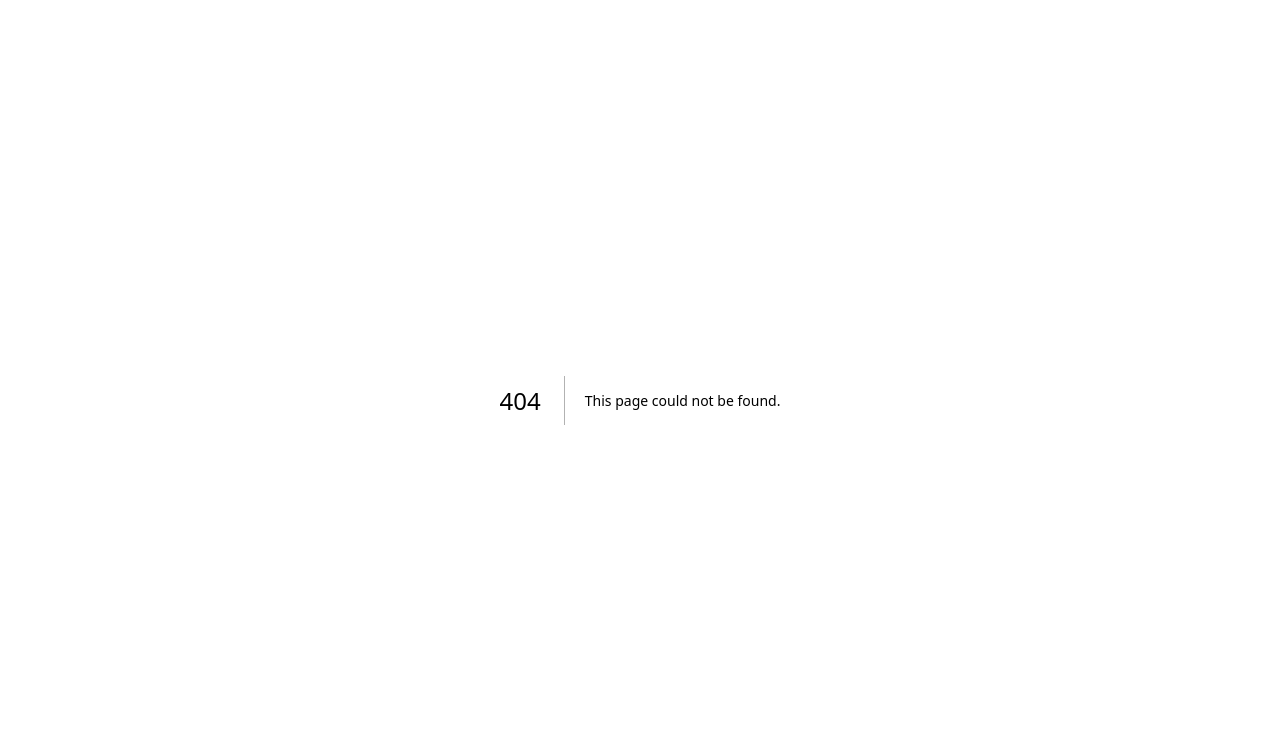
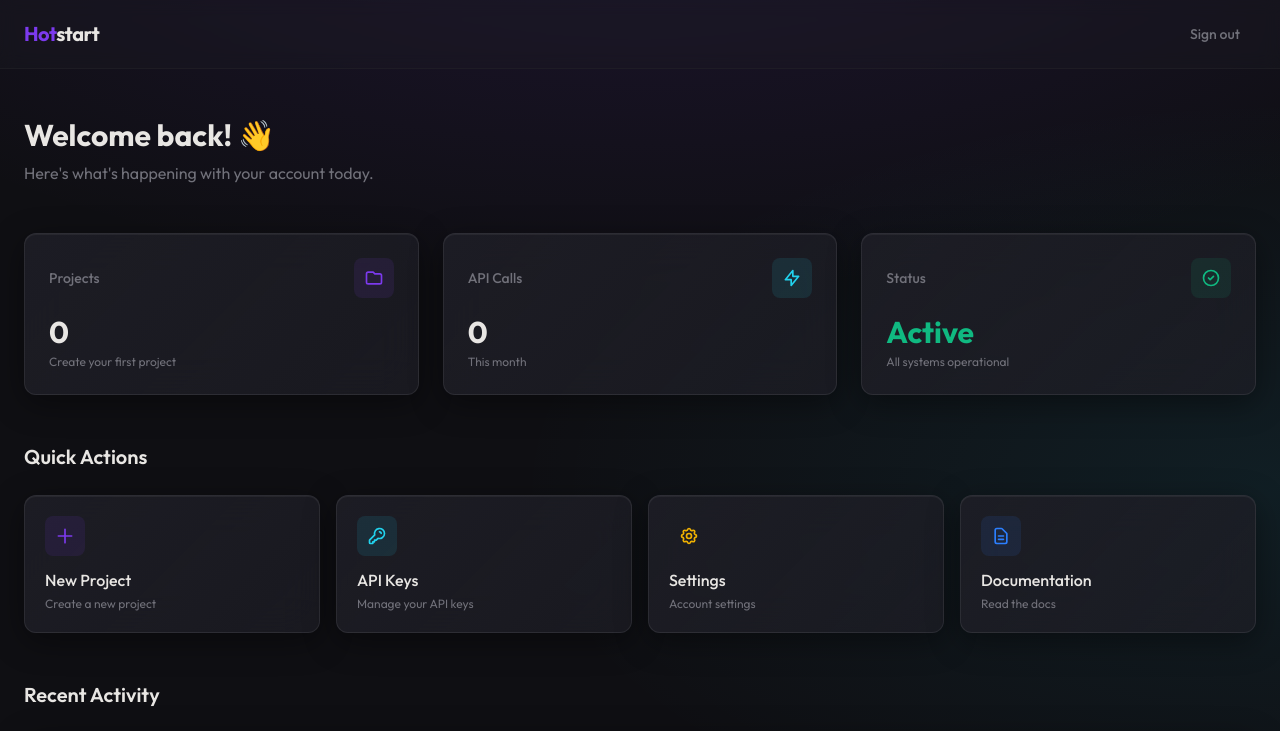
Before and after one commit to hotstart-dev/hs-web, a Next.js app: page /dashboard in a window 1280 px wide. Before the commit this address had no page. Shown: the top 731 px of the page. Built offline with nearby package versions, Linux system fonts and the light colour scheme.

Commit message:
feat: add dashboard page with login redirect

```diff
--- /dev/null
+++ b/src/app/dashboard/page.tsx
@@ -0,0 +1,171 @@
+'use client';
+
+import { useEffect, useState } from 'react';
+import Link from 'next/link';
+
+interface User {
+	id: number;
+	email: string;
+}
+
+export default function DashboardPage() {
+	const [user, setUser] = useState<User | null>(null);
+
+	useEffect(() => {
+		// Get user data from localStorage (set during login)
+		const userData = localStorage.getItem('user');
+		if (userData) {
+			setUser(JSON.parse(userData));
+		}
+	}, []);
+
+	const handleLogout = () => {
+		localStorage.removeItem('user');
+		window.location.href = '/login';
+	};
+
+	return (
+		<div className="gradient-bg min-h-screen">
+			{/* Header */}
+			<header className="border-b border-border/50 bg-secondary/30 backdrop-blur-sm">
+				<div className="max-w-7xl mx-auto px-6 py-4 flex items-center justify-between">
+					<Link href="/" className="text-xl font-bold tracking-tight">
+						<span className="text-primary">Hot</span>
+						<span className="text-foreground">start</span>
+					</Link>
+					<div className="flex items-center gap-4">
+						{user && (
+							<span className="text-sm text-muted">
+								{user.email}
+							</span>
+						)}
+						<button
+							onClick={handleLogout}
+							className="text-sm font-medium text-muted hover:text-foreground transition-colors px-4 py-2 rounded-lg hover:bg-white/5"
+						>
+							Sign out
+						</button>
+					</div>
+				</div>
+			</header>
+
+			{/* Main Content */}
+			<main className="max-w-7xl mx-auto px-6 py-12">
+				{/* Welcome Section */}
+				<div className="mb-12">
+					<h1 className="text-3xl font-bold mb-2">
+						Welcome back{user ? `, ${user.email.split('@')[0]}` : ''}! 👋
+					</h1>
+					<p className="text-muted">
+						Here's what's happening with your account today.
+					</p>
+				</div>
+
+				{/* Stats Grid */}
+				<div className="grid grid-cols-1 md:grid-cols-3 gap-6 mb-12">
+					<div className="glass-card rounded-xl p-6">
+						<div className="flex items-center justify-between mb-4">
+							<span className="text-sm font-medium text-muted">Projects</span>
+							<div className="w-10 h-10 rounded-lg bg-primary/10 flex items-center justify-center">
+								<svg className="w-5 h-5 text-primary" fill="none" viewBox="0 0 24 24" stroke="currentColor">
+									<path strokeLinecap="round" strokeLinejoin="round" strokeWidth={2} d="M3 7v10a2 2 0 002 2h14a2 2 0 002-2V9a2 2 0 00-2-2h-6l-2-2H5a2 2 0 00-2 2z" />
+								</svg>
+							</div>
+						</div>
+						<p className="text-3xl font-bold">0</p>
+						<p className="text-xs text-muted mt-1">Create your first project</p>
+					</div>
+
+					<div className="glass-card rounded-xl p-6">
+						<div className="flex items-center justify-between mb-4">
+							<span className="text-sm font-medium text-muted">API Calls</span>
+							<div className="w-10 h-10 rounded-lg bg-accent/10 flex items-center justify-center">
+								<svg className="w-5 h-5 text-accent" fill="none" viewBox="0 0 24 24" stroke="currentColor">
+									<path strokeLinecap="round" strokeLinejoin="round" strokeWidth={2} d="M13 10V3L4 14h7v7l9-11h-7z" />
+								</svg>
+							</div>
+						</div>
+						<p className="text-3xl font-bold">0</p>
+						<p className="text-xs text-muted mt-1">This month</p>
+					</div>
+
+					<div className="glass-card rounded-xl p-6">
+						<div className="flex items-center justify-between mb-4">
+							<span className="text-sm font-medium text-muted">Status</span>
+							<div className="w-10 h-10 rounded-lg bg-success/10 flex items-center justify-center">
+								<svg className="w-5 h-5 text-success" fill="none" viewBox="0 0 24 24" stroke="currentColor">
+									<path strokeLinecap="round" strokeLinejoin="round" strokeWidth={2} d="M9 12l2 2 4-4m6 2a9 9 0 11-18 0 9 9 0 0118 0z" />
+								</svg>
+							</div>
+						</div>
+						<p className="text-3xl font-bold text-success">Active</p>
+						<p className="text-xs text-muted mt-1">All systems operational</p>
+					</div>
+				</div>
+
+				{/* Quick Actions */}
+				<div className="mb-12">
+					<h2 className="text-xl font-semibold mb-6">Quick Actions</h2>
+					<div className="grid grid-cols-1 sm:grid-cols-2 lg:grid-cols-4 gap-4">
+						<button className="glass-card rounded-xl p-5 text-left hover:border-primary/30 transition-colors group">
+							<div className="w-10 h-10 rounded-lg bg-primary/10 flex items-center justify-center mb-3 group-hover:bg-primary/20 transition-colors">
+								<svg className="w-5 h-5 text-primary" fill="none" viewBox="0 0 24 24" stroke="currentColor">
+									<path strokeLinecap="round" strokeLinejoin="round" strokeWidth={2} d="M12 4v16m8-8H4" />
+								</svg>
+							</div>
+							<h3 className="font-medium mb-1">New Project</h3>
+							<p className="text-xs text-muted">Create a new project</p>
+						</button>
+
+						<button className="glass-card rounded-xl p-5 text-left hover:border-primary/30 transition-colors group">
+							<div className="w-10 h-10 rounded-lg bg-accent/10 flex items-center justify-center mb-3 group-hover:bg-accent/20 transition-colors">
+								<svg className="w-5 h-5 text-accent" fill="none" viewBox="0 0 24 24" stroke="currentColor">
+									<path strokeLinecap="round" strokeLinejoin="round" strokeWidth={2} d="M15 7a2 2 0 012 2m4 0a6 6 0 01-7.743 5.743L11 17H9v2H7v2H4a1 1 0 01-1-1v-2.586a1 1 0 01.293-.707l5.964-5.964A6 6 0 1121 9z" />
+								</svg>
+							</div>
+							<h3 className="font-medium mb-1">API Keys</h3>
+							<p className="text-xs text-muted">Manage your API keys</p>
+						</button>
+
+						<button className="glass-card rounded-xl p-5 text-left hover:border-primary/30 transition-colors group">
+							<div className="w-10 h-10 rounded-lg bg-warning/10 flex items-center justify-center mb-3 group-hover:bg-warning/20 transition-colors">
+								<svg className="w-5 h-5 text-yellow-500" fill="none" viewBox="0 0 24 24" stroke="currentColor">
+									<path strokeLinecap="round" strokeLinejoin="round" strokeWidth={2} d="M10.325 4.317c.426-1.756 2.924-1.756 3.35 0a1.724 1.724 0 002.573 1.066c1.543-.94 3.31.826 2.37 2.37a1.724 1.724 0 001.065 2.572c1.756.426 1.756 2.924 0 3.35a1.724 1.724 0 00-1.066 2.573c.94 1.543-.826 3.31-2.37 2.37a1.724 1.724 0 00-2.572 1.065c-.426 1.756-2.924 1.756-3.35 0a1.724 1.724 0 00-2.573-1.066c-1.543.94-3.31-.826-2.37-2.37a1.724 1.724 0 00-1.065-2.572c-1.756-.426-1.756-2.924 0-3.35a1.724 1.724 0 001.066-2.573c-.94-1.543.826-3.31 2.37-2.37.996.608 2.296.07 2.572-1.065z" />
+									<path strokeLinecap="round" strokeLinejoin="round" strokeWidth={2} d="M15 12a3 3 0 11-6 0 3 3 0 016 0z" />
+								</svg>
+							</div>
+							<h3 className="font-medium mb-1">Settings</h3>
+							<p className="text-xs text-muted">Account settings</p>
+						</button>
+
+						<button className="glass-card rounded-xl p-5 text-left hover:border-primary/30 transition-colors group">
+							<div className="w-10 h-10 rounded-lg bg-blue-500/10 flex items-center justify-center mb-3 group-hover:bg-blue-500/20 transition-colors">
+								<svg className="w-5 h-5 text-blue-500" fill="none" viewBox="0 0 24 24" stroke="currentColor">
+									<path strokeLinecap="round" strokeLinejoin="round" strokeWidth={2} d="M9 12h6m-6 4h6m2 5H7a2 2 0 01-2-2V5a2 2 0 012-2h5.586a1 1 0 01.707.293l5.414 5.414a1 1 0 01.293.707V19a2 2 0 01-2 2z" />
+								</svg>
+							</div>
+							<h3 className="font-medium mb-1">Documentation</h3>
+							<p className="text-xs text-muted">Read the docs</p>
+						</button>
+					</div>
+				</div>
+
+				{/* Recent Activity */}
+				<div>
+					<h2 className="text-xl font-semibold mb-6">Recent Activity</h2>
+					<div className="glass-card rounded-xl p-8 text-center">
+						<div className="w-16 h-16 rounded-full bg-secondary flex items-center justify-center mx-auto mb-4">
+							<svg className="w-8 h-8 text-muted" fill="none" viewBox="0 0 24 24" stroke="currentColor">
+								<path strokeLinecap="round" strokeLinejoin="round" strokeWidth={1.5} d="M12 8v4l3 3m6-3a9 9 0 11-18 0 9 9 0 0118 0z" />
+							</svg>
+						</div>
+						<h3 className="font-medium mb-2">No recent activity</h3>
+						<p className="text-sm text-muted">
+							Your recent actions will appear here once you start using the platform.
+						</p>
+					</div>
+				</div>
+			</main>
+		</div>
+	);
+}
--- a/src/app/login/page.tsx
+++ b/src/app/login/page.tsx
@@ -37,8 +37,14 @@ export default function LoginPage() {
 		try {
 			const response = await authApi.login(email, password);
 			setSuccess(response.message);
-			// Future: Store session token and redirect to dashboard
-			// For now, just show success message
+
+			// Store user data in localStorage
+			localStorage.setItem('user', JSON.stringify(response.user));
+
+			// Redirect to dashboard after a brief delay
+			setTimeout(() => {
+				window.location.href = '/dashboard';
+			}, 1000);
 		} catch (err) {
 			if (err instanceof ApiError) {
 				setError(err.message);
```
